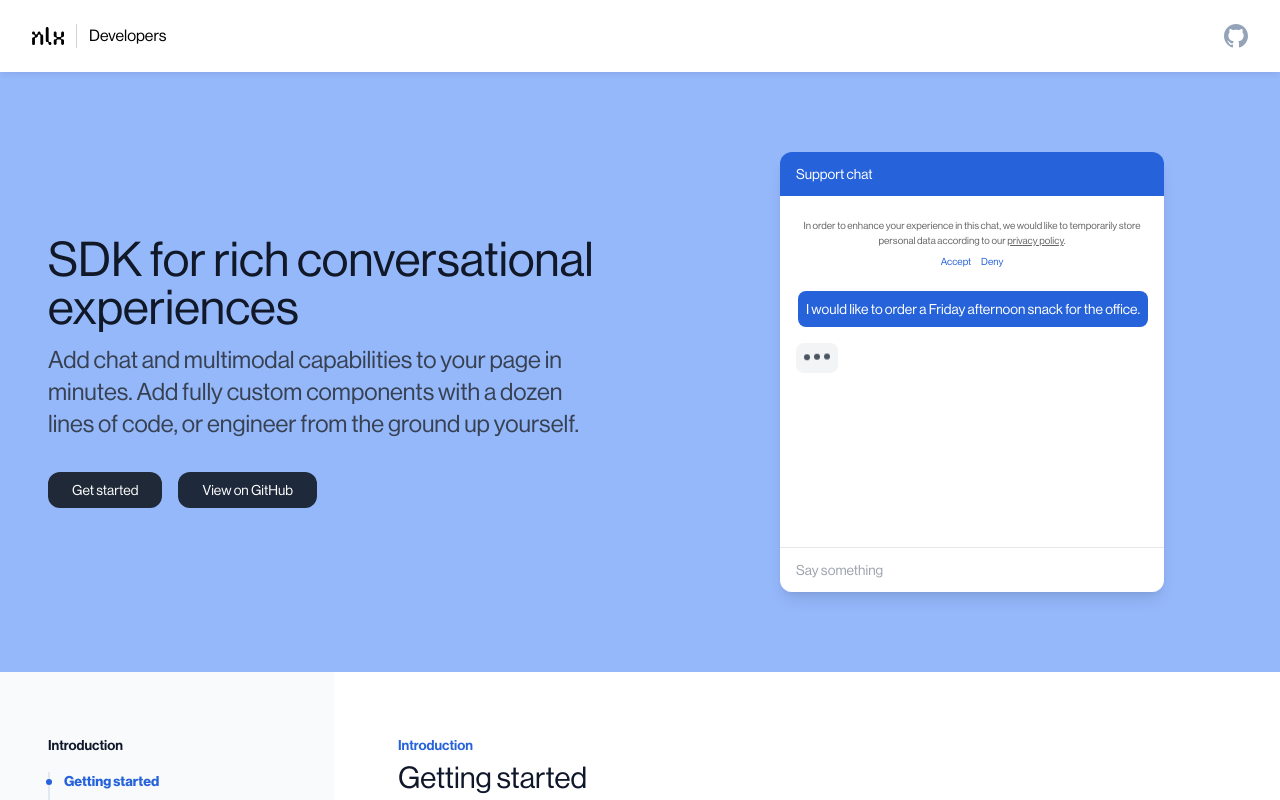
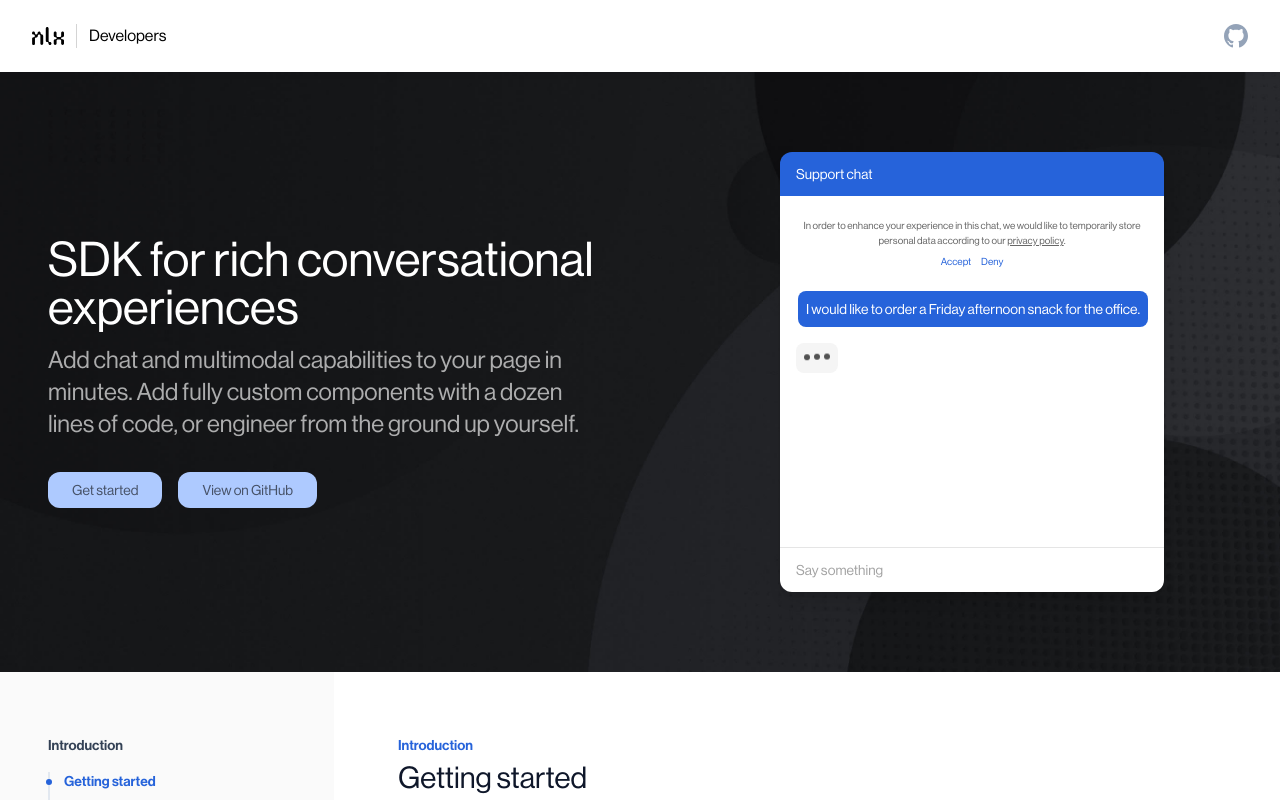
Before and after one commit to nlxai/sdk, a React (Vite) app in the folder packages/website/: page / in a window 1280 px wide. Shown: the top 800 px of the page. Built offline with nearby package versions, Linux system fonts and the light colour scheme.

Commit message:
Website adjustments

```diff
--- a/packages/website/src/components/Hero.tsx
+++ b/packages/website/src/components/Hero.tsx
@@ -13,22 +13,27 @@ export const Hero = () => {
     return null;
   }
   return (
-    <div className="overflow-hidden bg-lightBlueDarker dark:-mb-32 dark:mt-[-4.75rem] dark:pb-32 dark:pt-[4.75rem]">
+    <div
+      className="overflow-hidden bg-lightBlueDarker dark:-mb-32 dark:mt-[-4.75rem] dark:pb-32 dark:pt-[4.75rem] bg-cover"
+      style={{
+        backgroundImage: "url(/banner.jpeg)",
+      }}
+    >
       <div className="py-16 sm:px-2 lg:relative lg:px-0 lg:py-20">
         <div className="mx-auto grid max-w-2xl grid-cols-1 items-center gap-x-8 gap-y-16 px-4 lg:max-w-8xl lg:grid-cols-2 lg:px-8 xl:gap-x-16 xl:px-12">
           <div className="relative z-10 md:text-center lg:text-left">
             <div className="relative">
-              <p className="inline text-gray-900 font-display text-5xl">
+              <p className="inline text-white font-display text-5xl">
                 SDK for rich conversational experiences
               </p>
-              <p className="mt-3 text-2xl text-gray-700">
+              <p className="mt-3 text-2xl text-white65">
                 Add chat and multimodal capabilities to your page in minutes.
                 Add fully custom components with a dozen lines of code, or
                 engineer from the ground up yourself.
               </p>
               <div className="mt-8 flex gap-4 md:justify-center lg:justify-start">
                 <button
-                  className="rounded-xl bg-gray-800 text-white py-2 px-6 text-sm hover:bg-gray-900 focus:outline-none focus-visible:outline-2 focus-visible:outline-offset-2 focus-visible:outline-sky-300/50 active:bg-sky-500"
+                  className="rounded-xl bg-lightBlueMain hover:bg-lightBlueDarker text-black60 py-2 px-6 text-sm hover:bg-gray-900 focus:outline-none"
                   onClick={() => {
                     document.querySelector("article")?.scrollIntoView({
                       block: "start",
@@ -39,7 +44,7 @@ export const Hero = () => {
                   Get started
                 </button>
                 <a
-                  className="rounded-xl bg-slate-800 py-2 px-6 text-sm text-white hover:bg-gray-900 focus:outline-none focus-visible:outline-2 focus-visible:outline-offset-2 focus-visible:outline-white/50 active:text-slate-400"
+                  className="rounded-xl bg-lightBlueMain hover:bg-lightBlueDarker text-black60 py-2 px-6 text-sm hover:bg-gray-900 focus:outline-none"
                   href="https://github.com/nlxai/chat-sdk"
                 >
                   View on GitHub
--- a/packages/website/src/components/Nav.tsx
+++ b/packages/website/src/components/Nav.tsx
@@ -12,7 +12,7 @@ const MenuListItem: FC<{
     location.pathname === "/" ? "/getting-started" : location.pathname;
   return (
     <li>
-      <h2 className="font-display font-medium text-slate-900 dark:text-white">
+      <h2 className="font-display font-medium text-slate-700 dark:text-white">
         {props.heading}
       </h2>
       <ul
@@ -26,7 +26,7 @@ const MenuListItem: FC<{
               <Link
                 className={`block w-full pl-3.5 before:pointer-events-none before:absolute before:-left-1 before:top-1/2 before:h-1.5 before:w-1.5 before:-translate-y-1/2 before:rounded-full ${
                   active
-                    ? "font-semibold text-blueMain before:bg-blueMain"
+                    ? "font-medium text-blueMain before:bg-blueMain"
                     : "text-slate-500 before:hidden before:bg-slate-300 hover:text-slate-600 hover:before:block dark:text-slate-400 dark:before:bg-slate-700 dark:hover:text-slate-300"
                 }`}
                 to={item.url}
@@ -43,7 +43,7 @@ const MenuListItem: FC<{
 
 export const Nav: FC<{}> = () => (
   <div className="hidden lg:relative lg:block lg:flex-none">
-    <div className="absolute inset-y-0 right-0 w-[50vw] bg-slate-50 dark:hidden"></div>
+    <div className="absolute inset-y-0 right-0 w-[50vw] bg-gray-50 dark:hidden"></div>
     <div className="absolute bottom-0 right-0 top-16 hidden h-12 w-px bg-gradient-to-t from-slate-800 dark:block"></div>
     <div className="absolute bottom-0 right-0 top-28 hidden w-px bg-slate-800 dark:block"></div>
     <div className="sticky top-[4.75rem] -ml-0.5 h-[calc(100vh-4.75rem)] w-64 overflow-y-auto overflow-x-hidden py-16 pl-0.5 pr-8 xl:w-72 xl:pr-16">
@@ -138,7 +138,7 @@ export const MobileNav: FC<{
                             <Link
                               className={`block w-full pl-3.5 before:pointer-events-none before:absolute before:-left-1 before:top-1/2 before:h-1.5 before:w-1.5 before:-translate-y-1/2 before:rounded-full ${
                                 active
-                                  ? "font-semibold text-sky-500 before:bg-sky-500"
+                                  ? "font-medium text-sky-500 before:bg-sky-500"
                                   : "text-slate-500 before:hidden before:bg-slate-300 hover:text-slate-600 hover:before:block dark:text-slate-400 dark:before:bg-slate-700 dark:hover:text-slate-300"
                               }`}
                               to={item.url}
--- a/packages/website/src/components/NextPrevPage.tsx
+++ b/packages/website/src/components/NextPrevPage.tsx
@@ -27,17 +27,17 @@ interface LinkData {
 }
 
 export const NextPrevPage: FC<{ prev?: LinkData; next?: LinkData }> = (
-  props
+  props,
 ) => (
-  <dl className="mt-12 flex border-t border-slate-200 pt-6 dark:border-slate-800">
+  <dl className="mt-12 flex border-t border-gray-200 pt-6 dark:border-gray-800">
     {props.prev && (
       <div>
-        <dt className="font-display text-sm font-medium text-slate-900 dark:text-white">
+        <dt className="font-display text-sm font-medium text-gray-800 dark:text-white">
           Previous
         </dt>
         <dd className="mt-1">
           <Link
-            className="flex items-center gap-x-1 text-base font-semibold text-slate-500 hover:text-slate-600 dark:text-slate-400 dark:hover:text-slate-300 flex-row-reverse"
+            className="flex items-center gap-x-1 text-base font-medium text-black60 hover:text-blueMain dark:text-gray-400 dark:hover:text-gray-300 flex-row-reverse"
             to={props.prev.url}
           >
             {props.prev.label}
@@ -48,12 +48,12 @@ export const NextPrevPage: FC<{ prev?: LinkData; next?: LinkData }> = (
     )}
     {props.next && (
       <div className="ml-auto text-right">
-        <dt className="font-display text-sm font-medium text-slate-900 dark:text-white">
+        <dt className="font-display text-sm font-medium text-gray-900 dark:text-white">
           Next
         </dt>
         <dd className="mt-1">
           <Link
-            className="flex items-center gap-x-1 text-base font-semibold text-slate-500 hover:text-slate-600 dark:text-slate-400 dark:hover:text-slate-300"
+            className="flex items-center gap-x-1 text-base font-medium text-black60 hover:text-blueMain dark:text-gray-400 dark:hover:text-gray-300"
             to={props.next.url}
           >
             {props.next.label}
--- a/packages/website/src/components/PageContent.tsx
+++ b/packages/website/src/components/PageContent.tsx
@@ -32,7 +32,7 @@ export const Prose: FC<{ children: ReactNode; className?: string }> = ({
   className,
 }) => (
   <div
-    className={`prose prose-slate max-w-none dark:prose-invert dark:text-slate-400 prose-headings:scroll-mt-28 prose-headings:font-display prose-headings:font-normal lg:prose-headings:scroll-mt-[8.5rem] prose-lead:text-slate-500 dark:prose-lead:text-slate-400 prose-a:font-semibold dark:prose-a:text-sky-400 prose-a:no-underline prose-a:shadow-[inset_0_-2px_0_0_var(--tw-prose-background,#fff),inset_0_calc(-1*(var(--tw-prose-underline-size,4px)+2px))_0_0_var(--tw-prose-underline,theme(colors.sky.300))] hover:prose-a:[--tw-prose-underline-size:6px] dark:[--tw-prose-background:theme(colors.slate.900)] dark:prose-a:shadow-[inset_0_calc(-1*var(--tw-prose-underline-size,2px))_0_0_var(--tw-prose-underline,theme(colors.sky.800))] dark:hover:prose-a:[--tw-prose-underline-size:6px] prose-pre:rounded-xl prose-pre:bg-slate-900 prose-pre:shadow-lg dark:prose-pre:bg-slate-800/60 dark:prose-pre:shadow-none dark:prose-pre:ring-1 dark:prose-pre:ring-slate-300/10 dark:prose-hr:border-slate-800 ${
+    className={`prose prose-slate max-w-none dark:prose-invert dark:text-slate-400 prose-headings:scroll-mt-28 prose-headings:font-display prose-headings:font-normal lg:prose-headings:scroll-mt-[8.5rem] prose-lead:text-slate-500 dark:prose-lead:text-slate-400 prose-a:font-medium dark:prose-a:text-blueMain prose-a:no-underline prose-a:shadow-[inset_0_-2px_0_0_var(--tw-prose-background,#fff),inset_0_calc(-1*(var(--tw-prose-underline-size,4px)+2px))_0_0_var(--tw-prose-underline,theme(colors.blue.300))] hover:prose-a:[--tw-prose-underline-size:6px] dark:[--tw-prose-background:theme(colors.slate.900)] dark:prose-a:shadow-[inset_0_calc(-1*var(--tw-prose-underline-size,2px))_0_0_var(--tw-prose-underline,theme(colors.blue.800))] dark:hover:prose-a:[--tw-prose-underline-size:6px] prose-pre:rounded-xl prose-pre:bg-slate-900 prose-pre:shadow-lg dark:prose-pre:bg-slate-800/60 dark:prose-pre:shadow-none dark:prose-pre:ring-1 dark:prose-pre:ring-slate-300/10 dark:prose-hr:border-slate-800 ${
       className || ""
     }`}
   >
--- a/packages/website/src/components/Prose.tsx
+++ /dev/null
@@ -1,7 +0,0 @@
-import React, { type ReactNode, type FC } from "react";
-
-export const Prose: FC<{ children: ReactNode }> = (props) => (
-  <div className="prose max-w-none prose-headings:scroll-mt-28 prose-headings:font-display prose-headings:font-normal lg:prose-headings:scroll-mt-[8.5rem] prose-lead:text-blueMain prose-a:font-semibold prose-a:no-underline prose-a:shadow-[inset_0_-2px_0_0_var(--tw-prose-background,#fff),inset_0_calc(-1*(var(--tw-prose-underline-size,4px)+2px))_0_0_var(--tw-prose-underline,theme(colors.blueMain))] hover:prose-a:[--tw-prose-underline-size:6px] dark:[--tw-prose-background:theme(colors.blueMain)] dark:prose-a:shadow-[inset_0_calc(-1*var(--tw-prose-underline-size,2px))_0_0_var(--tw-prose-underline,theme(colors.blueMain))] dark:hover:prose-a:[--tw-prose-underline-size:6px] prose-pre:rounded-xl prose-pre:bg-blueMain prose-pre:shadow-lg dark:prose-pre:bg-blueMain dark:prose-pre:shadow-none dark:prose-pre:ring-1 dark:prose-pre:ring-blueMain dark:prose-hr:border-blueMain">
-    {props.children}
-  </div>
-);
--- a/packages/website/src/routes.tsx
+++ b/packages/website/src/routes.tsx
@@ -144,7 +144,9 @@ export const routes: {
 ];
 
 export const ContentRoutes: FC<{}> = () => {
-  const flattenedRoutes = flatten(routes.map((r) => r.items));
+  const flattenedRoutes = flatten(
+    routes.map((r) => r.items.map((item) => ({ ...item, heading: r.heading }))),
+  );
   return (
     <Routes>
       {flattenedRoutes.map(({ url, element }, index) => {
@@ -159,13 +161,13 @@ export const ContentRoutes: FC<{}> = () => {
                 <NextPrevPage
                   prev={
                     prev && {
-                      label: prev.label,
+                      label: `${prev.heading}: ${prev.label}`,
                       url: prev.url,
                     }
                   }
                   next={
                     next && {
-                      label: next.label,
+                      label: `${next.heading}: ${next.label}`,
                       url: next.url,
                     }
                   }
--- a/packages/website/tailwind.config.js
+++ b/packages/website/tailwind.config.js
@@ -1,3 +1,5 @@
+import colors from "tailwindcss/colors";
+
 /** @type {import('tailwindcss').Config} */
 export default {
   content: ["./index.html", "./src/**/*.{js,ts,jsx,tsx}"],
@@ -26,12 +28,33 @@ export default {
         "8xl": "88rem",
       },
       colors: {
+        gray: colors.neutral,
         blueMain: "rgba(38, 99, 218, 1)",
         blueDarker: "rgba(30, 86, 196, 1)",
         blue15: "rgba(38, 99, 218, 0.15)",
         blue05: "rgba(38, 99, 218, 0.05)",
         lightBlueDarker: "rgba(149, 184, 251, 1)",
         lightBlueMain: "rgba(174, 202, 255, 1)",
+
+        black90: "rgba(0, 0, 0, 0.9)",
+        black80: "rgba(0, 0, 0, 0.8)",
+        black60: "rgba(0, 0, 0, 0.6)",
+        black40: "rgba(0, 0, 0, 0.4)",
+        black20: "rgba(0, 0, 0, 0.2)",
+        black10: "rgba(0, 0, 0, 0.1)",
+        black07: "rgba(0, 0, 0, 0.07)",
+        black05: "rgba(0, 0, 0, 0.05)",
+        black02: "rgba(0, 0, 0, 0.02)",
+
+        white100: "rgba(255, 255, 255, 1)",
+        white85: "rgba(255, 255, 255, 0.85)",
+        white65: "rgba(255, 255, 255, 0.65)",
+        white45: "rgba(255, 255, 255, 0.45)",
+        white25: "rgba(255, 255, 255, 0.25)",
+        white20: "rgba(255, 255, 255, 0.20)",
+        white15: "rgba(255, 255, 255, 0.15)",
+        white07: "rgba(255, 255, 255, 0.07)",
+        white02: "rgba(255, 255, 255, 0.02)",
       },
     },
   },
```
Also changed, not shown: packages/voice-compass/src/index.ts (+35 -22 lines), packages/website/public/banner.jpeg (added).
